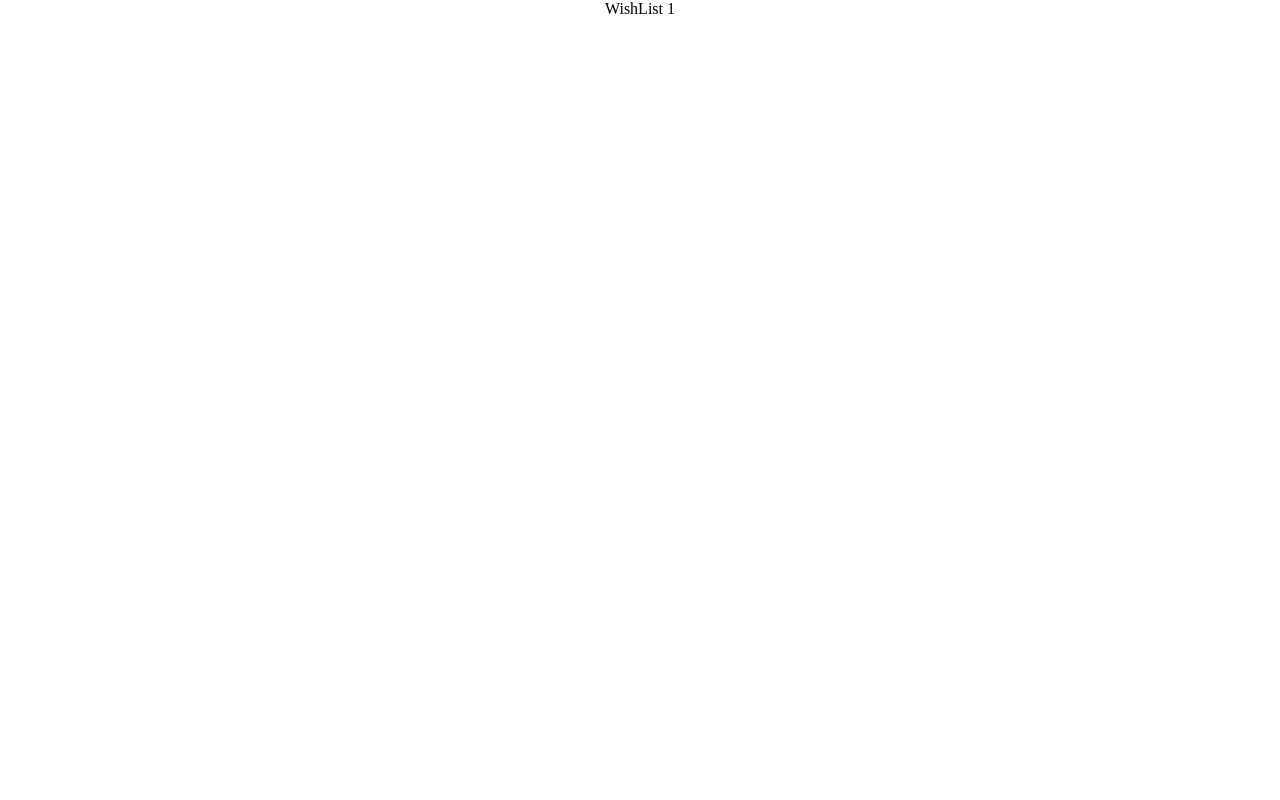
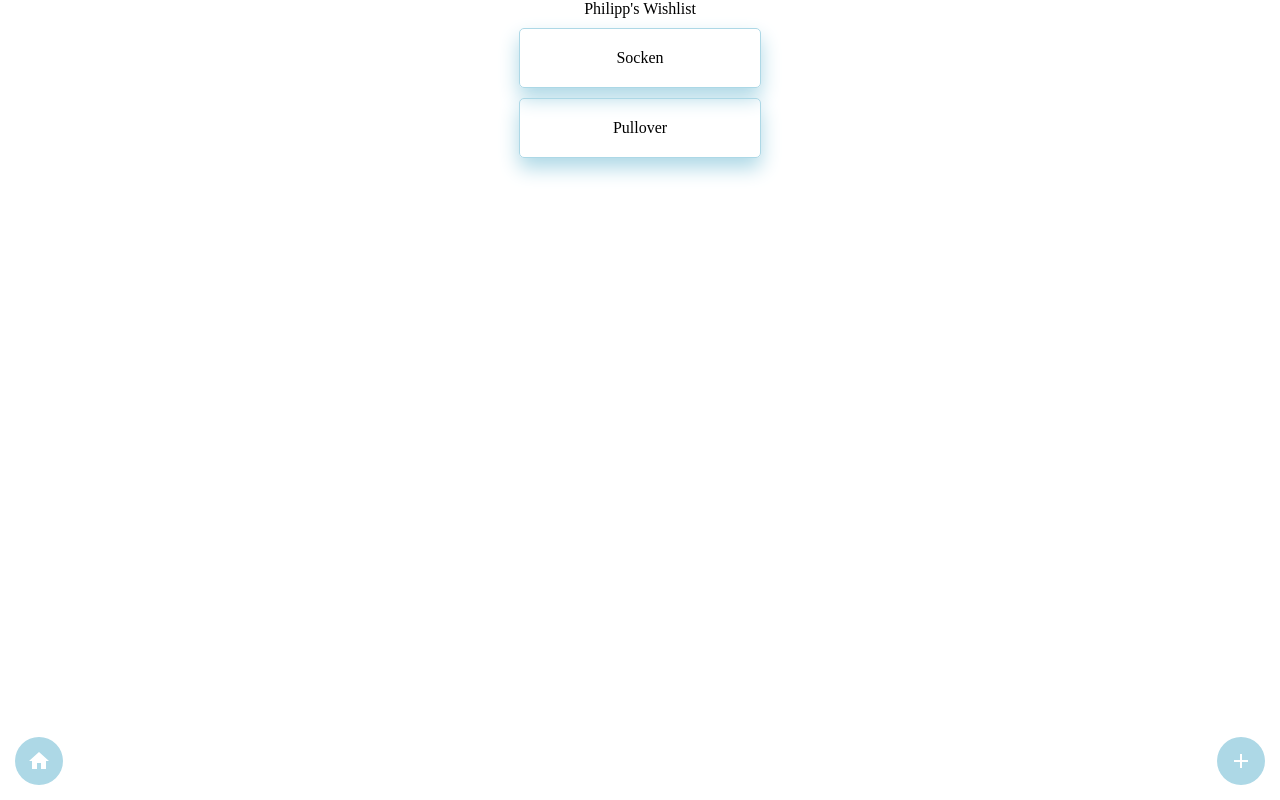
Before and after one commit to ncbecker/wuensch-dir-was, a React (Create React App) app: page /wishlist/1 in a window 1280 px wide. Built offline with nearby package versions, Linux system fonts and the light colour scheme; data requests are answered from the project's data file; a web font is replaced by a local one.

Commit message:
Add items on wishlist and json-server script and install npm concurrently to run multiple non-ending scripts at once

```diff
--- a/db.json
+++ b/db.json
@@ -1,8 +1,8 @@
 {
   "lists": [
-    { "id": 1, "title": "Philipp's List" },
-    { "id": 2, "title": "Leon's List" },
-    { "id": 3, "title": "Caro's List" },
-    { "id": 4, "title": "Opa's List" }
+    { "id": 1, "title": "Philipp's Wishlist", "items": ["Socken", "Pullover"] },
+    { "id": 2, "title": "Leon's Wishlist", "items": ["Schuhe", "Hose"] },
+    { "id": 3, "title": "Caro's Wishlist", "items": ["T-Shirt", "Mütze"] },
+    { "id": 4, "title": "Opa's Wishlist", "items": ["Jacke", "Schal"] }
   ]
 }
--- a/package.json
+++ b/package.json
@@ -6,6 +6,8 @@
     "@testing-library/jest-dom": "^5.11.5",
     "@testing-library/react": "^11.1.0",
     "@testing-library/user-event": "^12.1.10",
+    "concurrently": "^5.3.0",
+    "json-server": "^0.16.2",
     "prop-types": "^15.7.2",
     "react": "^17.0.1",
     "react-dom": "^17.0.1",
@@ -15,7 +17,8 @@
     "web-vitals": "^0.2.4"
   },
   "scripts": {
-    "start": "react-scripts start",
+    "api": "json-server --watch db.json --port 5000",
+    "start": "concurrently \"react-scripts start\" \"npm run api\" ",
     "build:app": "react-scripts build",
     "build:storybook": "build-storybook -s public --no-dll -o build/storybook",
     "build": "npm run build:app && npm run build:storybook",
--- a/src/components/Button.js
+++ b/src/components/Button.js
@@ -12,8 +12,8 @@ const Button = styled.button`
   height: 48px;
   cursor: pointer;
   position: fixed;
-  bottom: 5px;
-  right: 5px;
+  bottom: 15px;
+  right: 15px;
 `;
 
 export default Button;
--- a/src/components/NavLink.js
+++ b/src/components/NavLink.js
@@ -13,8 +13,24 @@ const NavLink = styled.div`
   height: 48px;
   cursor: pointer;
   position: fixed;
-  bottom: 5px;
-  right: 5px;
+  bottom: 15px;
+  right: 15px;
+  svg {
+    fill: white;
+  }
+`;
+const NavLinkHome = styled.div`
+  display: flex;
+  justify-content: center;
+  align-items: center;
+  border-radius: 50%;
+  background-color: lightblue;
+  width: 48px;
+  height: 48px;
+  cursor: pointer;
+  position: fixed;
+  bottom: 15px;
+  left: 15px;
   svg {
     fill: white;
   }
@@ -33,6 +49,28 @@ export function NavLinkAdd({ goAdd, children }) {
 NavLinkAdd.propTypes = {
   goAdd: PropTypes.string.isRequired,
   children: PropTypes.node.isRequired,
+};
+
+export function NavLinkHomeBtn({ goHome }) {
+  return (
+    <Link to={goHome}>
+      <NavLinkHome>
+        <svg
+          xmlns="http://www.w3.org/2000/svg"
+          height="24"
+          viewBox="0 0 24 24"
+          width="24"
+        >
+          <path d="M0 0h24v24H0z" fill="none" />
+          <path d="M10 20v-6h4v6h5v-8h3L12 3 2 12h3v8z" />
+        </svg>
+      </NavLinkHome>
+    </Link>
+  );
+}
+
+NavLinkHomeBtn.propTypes = {
+  goHome: PropTypes.string.isRequired,
 };
 
 // Button.propTypes = {
--- a/src/components/json-server/lists.js
+++ b/src/components/json-server/lists.js
@@ -1,6 +1,11 @@
-// eslint-disable-next-line
 export async function getLists() {
   const response = await fetch('http://localhost:5000/lists');
   const lists = await response.json();
   return lists;
 }
+
+export async function getListById(id) {
+  const response = await fetch(`http://localhost:5000/lists/${id}`);
+  const list = await response.json();
+  return list;
+}
--- a/src/pages/Add.js
+++ b/src/pages/Add.js
@@ -1,5 +1,6 @@
 import React from 'react';
 import styled from 'styled-components/macro';
+import { NavLinkHomeBtn } from '../components/NavLink';
 
 const ContainerAdd = styled.div`
   display: flex;
@@ -7,7 +8,12 @@ const ContainerAdd = styled.div`
 `;
 
 function Add() {
-  return <ContainerAdd>Add page</ContainerAdd>;
+  return (
+    <ContainerAdd>
+      <NavLinkHomeBtn goHome="/" />
+      Add page
+    </ContainerAdd>
+  );
 }
 
 export default Add;
--- a/src/pages/WishList.js
+++ b/src/pages/WishList.js
@@ -1,16 +1,62 @@
-import React from 'react';
+import React, { useState, useEffect } from 'react';
 import { useParams } from 'react-router-dom';
 import styled from 'styled-components/macro';
+import { getListById } from '../components/json-server/lists';
+import { NavLinkAdd, NavLinkHomeBtn } from '../components/NavLink';
 
 const ContainerWishList = styled.div`
   display: flex;
+  flex-direction: column;
   justify-content: center;
+  align-items: center;
+`;
+
+const Item = styled.div`
+  margin: 10px;
+  padding: 20px;
+  border: 1px solid lightblue;
+  width: 200px;
+  text-align: center;
+  border-radius: 5px;
+  box-shadow: 0 10px 20px lightblue;
 `;
 
 function WishList() {
   const { id } = useParams();
 
-  return <ContainerWishList>WishList {id}</ContainerWishList>;
+  const [list, setList] = useState(null);
+
+  useEffect(async () => {
+    const newList = await getListById(id);
+    setList(newList);
+  }, []);
+
+  if (!list) {
+    return <div>Loading...</div>;
+  }
+
+  return (
+    <ContainerWishList>
+      {list.title}
+      <div>
+        {list.items.map((item) => (
+          <Item key={item}>{item}</Item>
+        ))}
+      </div>
+      <NavLinkHomeBtn goHome="/" />
+      <NavLinkAdd goAdd="/add">
+        <svg
+          xmlns="http://www.w3.org/2000/svg"
+          height="24"
+          viewBox="0 0 24 24"
+          width="24"
+        >
+          <path d="M0 0h24v24H0z" fill="none" />
+          <path d="M19 13h-6v6h-2v-6H5v-2h6V5h2v6h6v2z" />
+        </svg>
+      </NavLinkAdd>
+    </ContainerWishList>
+  );
 }
 
 export default WishList;
```
Also changed, not shown: src/assets/home-24px.svg (added), 1 other file (tests, documents, lock files or other folders).
